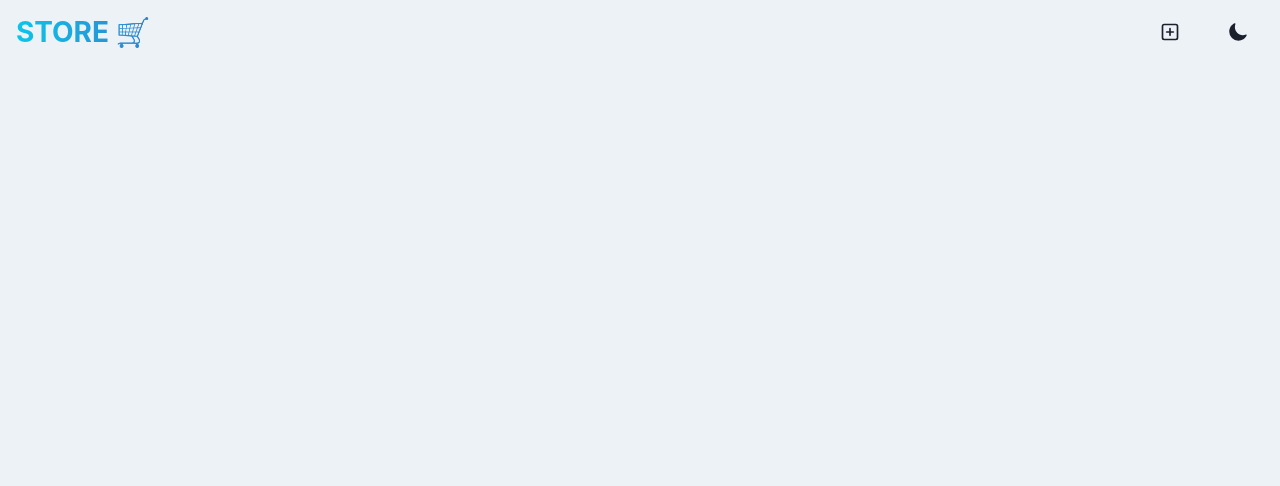
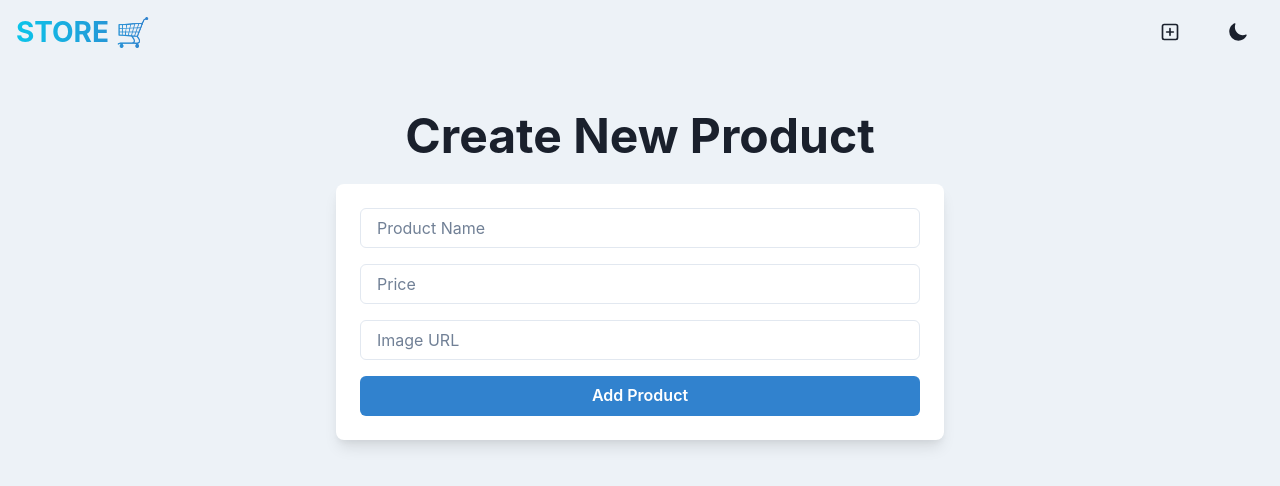
Before and after one commit to ianjure/MERN-basic-app, a React (Vite) app in the folder frontend/: page /login in a window 1280 px wide. Before the commit this address had no page. Shown: the top 486 px of the page. Built offline with nearby package versions, Linux system fonts and the light colour scheme.

Commit message:
initialize pages

```diff
--- a/frontend/src/App.jsx
+++ b/frontend/src/App.jsx
@@ -1,6 +1,8 @@
 import { Box, useColorModeValue } from "@chakra-ui/react";
 import { Route, Routes } from "react-router-dom";
 
+import LoginPage from "./pages/LoginPage.jsx";
+import SignupPage from "./pages/SignupPage.jsx";
 import Navbar from "./components/Navbar.jsx";
 import HomePage from "./pages/HomePage.jsx";
 import CreatePage from "./pages/CreatePage.jsx";
@@ -10,6 +12,8 @@ function App() {
     <Box minH={"100vh"} bg={useColorModeValue("gray.100", "gray.900")}>
       <Navbar />
       <Routes>
+        <Route path="/login" element={<LoginPage />} />
+        <Route path="/signup" element={<SignupPage />} />
         <Route path="/" element={<HomePage />} />
         <Route path="/create" element={<CreatePage />} />
       </Routes>
--- /dev/null
+++ b/frontend/src/pages/LoginPage.jsx
@@ -0,0 +1,89 @@
+import { Container, VStack, Heading, Box, Input, Button, useToast, useColorModeValue } from "@chakra-ui/react";
+import { useState } from "react";
+import { useProductStore } from "../store/product.js";
+
+const CreatePage = () => {
+    const [newProduct, setNewProduct] = useState({ // newProduct is an object with three properties: name, price, and image
+        name: "",
+        price: "",
+        image: "",
+    });
+
+    const toast = useToast(); // use the toast function from Chakra UI
+    const { createProduct } = useProductStore(); // get the created createProduct hook
+
+    const handleAddProduct = async () => { // function to handle adding a new product
+        const {success, message} = await createProduct(newProduct); // call the createProduct hook
+
+        if(!success) { // if the product was not created successfully, show an error toast
+            toast({
+                title: "Error",
+                description: message,
+                status: "error",
+                duration: 2500,
+                isClosable: true
+            })
+        } else { // if the product was created successfully, show a success toast
+            toast({
+                title: "Success",
+                description: message,
+                status: "success",
+                duration: 2500,
+                isClosable: true
+            })
+        }
+        setNewProduct({ name: "", price: "", image: "" }); // reset the input fields
+    };
+
+    return (
+        <Container maxW={"container.sm"}>
+            <VStack spacing={2}>
+                <Heading
+                    as={"h1"}
+                    size={"2xl"}
+                    textAlign={"center"}
+                    mt={12}
+                    mb={4}
+                    >
+                    Create New Product
+                </Heading>
+
+                <Box
+                    w={"full"}
+                    bg={useColorModeValue("white", "gray.800")}
+                    p={6}
+                    rounded={"lg"}
+                    shadow={"lg"}
+                    >
+                    <VStack spacing={4}>
+                        <Input
+                            name="name"
+                            placeholder="Product Name"
+                            value={newProduct.name}
+                            onChange={(e) => setNewProduct({ ...newProduct, name: e.target.value })}
+                            />
+                        <Input
+                            name="price"
+                            placeholder="Price"
+                            type="number"
+                            value={newProduct.price}
+                            onChange={(e) => setNewProduct({ ...newProduct, price: e.target.value })}
+                            />
+                        <Input
+                            name="image"
+                            placeholder="Image URL"
+                            value={newProduct.image}
+                            onChange={(e) => setNewProduct({ ...newProduct, image: e.target.value })}
+                            />
+
+                        <Button colorScheme="blue" onClick={handleAddProduct} w="full">
+                            Add Product
+                        </Button>
+                    </VStack>
+                </Box>
+            </VStack>
+        </Container>
+    )
+};
+
+export default CreatePage;
--- /dev/null
+++ b/frontend/src/pages/SignupPage.jsx
@@ -0,0 +1,89 @@
+import { Container, VStack, Heading, Box, Input, Button, useToast, useColorModeValue } from "@chakra-ui/react";
+import { useState } from "react";
+import { useProductStore } from "../store/product.js";
+
+const CreatePage = () => {
+    const [newProduct, setNewProduct] = useState({ // newProduct is an object with three properties: name, price, and image
+        name: "",
+        price: "",
+        image: "",
+    });
+
+    const toast = useToast(); // use the toast function from Chakra UI
+    const { createProduct } = useProductStore(); // get the created createProduct hook
+
+    const handleAddProduct = async () => { // function to handle adding a new product
+        const {success, message} = await createProduct(newProduct); // call the createProduct hook
+
+        if(!success) { // if the product was not created successfully, show an error toast
+            toast({
+                title: "Error",
+                description: message,
+                status: "error",
+                duration: 2500,
+                isClosable: true
+            })
+        } else { // if the product was created successfully, show a success toast
+            toast({
+                title: "Success",
+                description: message,
+                status: "success",
+                duration: 2500,
+                isClosable: true
+            })
+        }
+        setNewProduct({ name: "", price: "", image: "" }); // reset the input fields
+    };
+
+    return (
+        <Container maxW={"container.sm"}>
+            <VStack spacing={2}>
+                <Heading
+                    as={"h1"}
+                    size={"2xl"}
+                    textAlign={"center"}
+                    mt={12}
+                    mb={4}
+                    >
+                    Create New Product
+                </Heading>
+
+                <Box
+                    w={"full"}
+                    bg={useColorModeValue("white", "gray.800")}
+                    p={6}
+                    rounded={"lg"}
+                    shadow={"lg"}
+                    >
+                    <VStack spacing={4}>
+                        <Input
+                            name="name"
+                            placeholder="Product Name"
+                            value={newProduct.name}
+                            onChange={(e) => setNewProduct({ ...newProduct, name: e.target.value })}
+                            />
+                        <Input
+                            name="price"
+                            placeholder="Price"
+                            type="number"
+                            value={newProduct.price}
+                            onChange={(e) => setNewProduct({ ...newProduct, price: e.target.value })}
+                            />
+                        <Input
+                            name="image"
+                            placeholder="Image URL"
+                            value={newProduct.image}
+                            onChange={(e) => setNewProduct({ ...newProduct, image: e.target.value })}
+                            />
+
+                        <Button colorScheme="blue" onClick={handleAddProduct} w="full">
+                            Add Product
+                        </Button>
+                    </VStack>
+                </Box>
+            </VStack>
+        </Container>
+    )
+};
+
+export default CreatePage;
```
